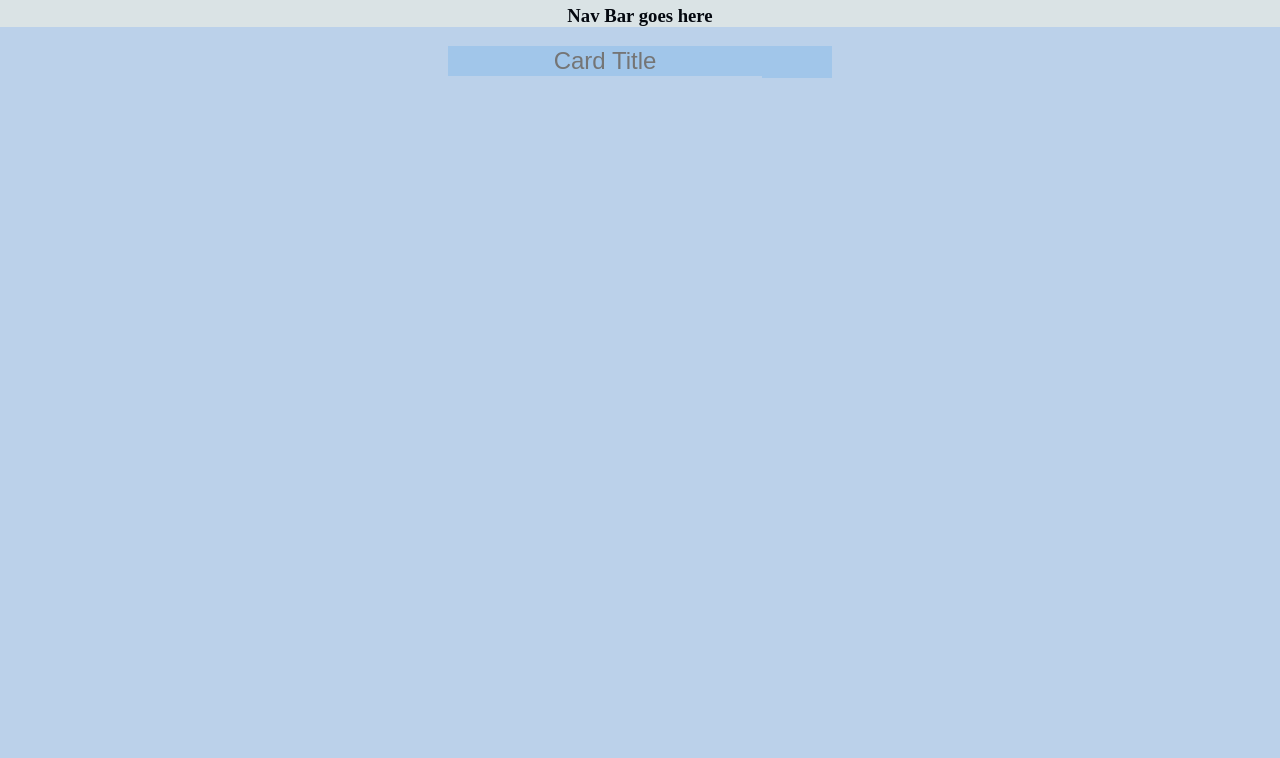
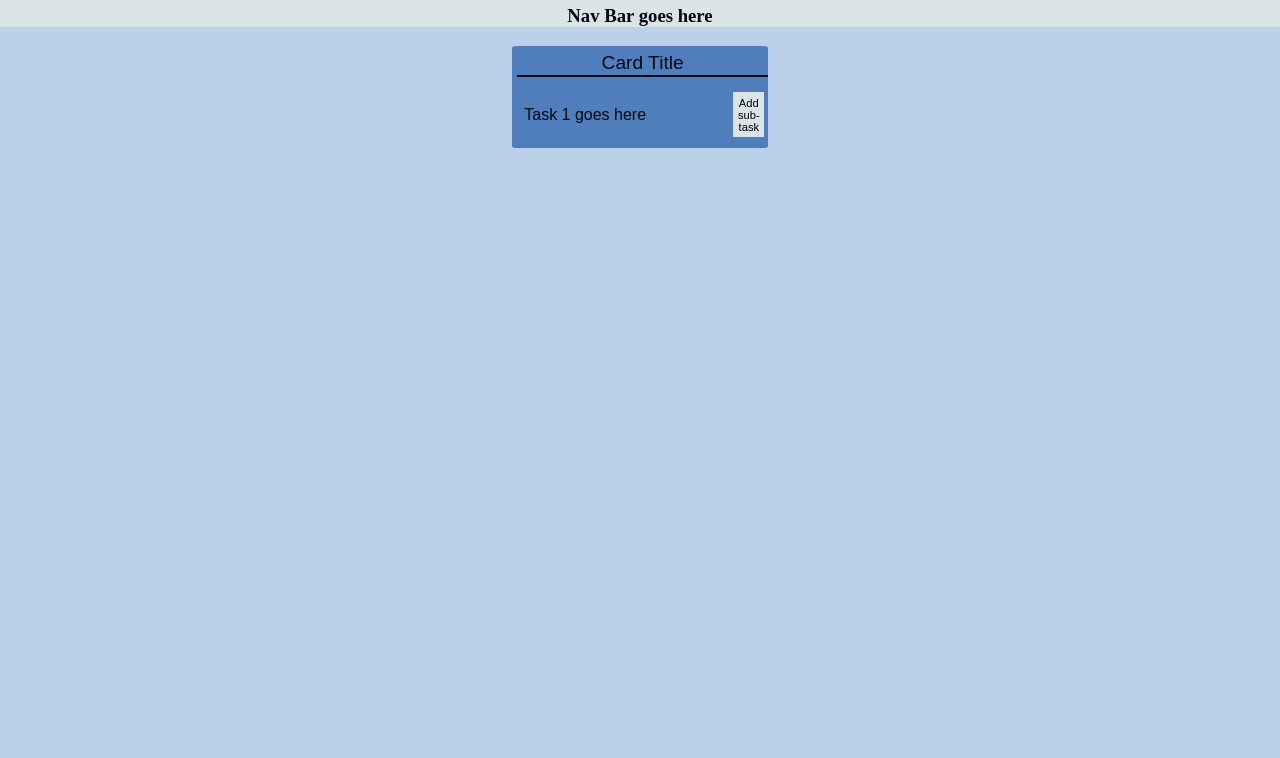
Before and after one commit to Jcait/todolist, a website built with webpack: page src/index.html in a window 1280 px wide. Shown: the part 42-800 px from the top of the page. Built offline with nearby package versions, Linux system fonts and the light colour scheme.

Commit message:
cleaned up files

```diff
--- /dev/null
+++ b/src/card.js
@@ -0,0 +1,14 @@
+import divAdd from "./divAdd"
+import cardTitle from "./cardTitle"
+import cardList from "./cardList"
+
+export default function card(content) {
+    const newCard = divAdd()
+    const cardTop = divAdd()
+    newCard.classList.add("card")
+    cardTop.classList.add("card-top")
+    content.appendChild(newCard)
+    newCard.appendChild(cardTop)
+    cardTitle(cardTop, "Card Title")
+    cardList(newCard)
+ }
--- /dev/null
+++ b/src/cardList.js
@@ -0,0 +1,14 @@
+import divAdd from "./divAdd"
+import cardTitle from "./cardTitle"
+import newBtn from "./newBtn"
+
+export default function cardList(card){
+    const div = divAdd()
+    div.classList.add("card-list")
+    const list = document.createElement("li")
+    div.appendChild(list)
+    card.appendChild(div)
+    cardTitle(list, "Task 1 goes here")
+    div.appendChild(newBtn())
+
+ }
--- /dev/null
+++ b/src/cardTitle.js
@@ -0,0 +1,8 @@
+export default function cardTitle(card, text)  {
+    const cardHeader = document.createElement("input")
+    cardHeader.type = "text"
+    cardHeader.placeholder = text
+    const title = card.appendChild(cardHeader)
+    title.innerText = text
+
+ }
--- /dev/null
+++ b/src/divAdd.js
@@ -0,0 +1,3 @@
+export default function divAdd() {
+    return document.createElement("div")
+ }
--- a/src/index.js
+++ b/src/index.js
@@ -1,23 +1,7 @@
 import "./style.css"
+import card from "./card"
 
 // DOM Selectors
 const content = document.querySelector(".content")
 
-
-const card = () => {
-    const div = document.createElement("div")
-    div.classList.add("card")
-    content.appendChild(div)
-    cardTitle(div, "Card Title")
- }
-
- const cardTitle = (card, text) => {
-    const cardHeader = document.createElement("input")
-    cardHeader.type = "text"
-    cardHeader.placeholder = text
-    const title = card.appendChild(cardHeader)
-    title.innerText = text
-
- }
-
-card()
+card(content)
--- /dev/null
+++ b/src/newBtn.js
@@ -0,0 +1,9 @@
+export default function newBtn() {
+    const btn = document.createElement("button")
+    btn.innerText = "Add sub-task"
+    btn.classList.add("sub-task")
+    btn.addEventListener("click", () => {
+        console.log("CLICK")
+    })
+    return btn
+ }
--- a/src/style.css
+++ b/src/style.css
@@ -12,6 +12,10 @@
 --columbia-blue: #bbd1eaff;
 --platinum: #dae3e5ff;
 
+}
+
+::placeholder {
+    color: var(--rich-black);
 }
 
 body {
@@ -30,18 +34,32 @@ h1 {
 
 input {
     border: none;
-    border-bottom: 2px solid var(--columbia-blue);
-    background-color: var(--powder-blue);
+    border-bottom: 2px solid var(--rich-black);
+    background-color: var(--glaucous);
     outline: none;
-    font-size: 24px;
+    font-size: 1.2rem;
     text-align: center;
+    margin: 2%;
 }
 
-.test > h3 {
-    font-size: 2rem;
-    margin-top: 0;
-    text-align: center;
+li {
+    list-style: none;
 }
+
+li > input {
+    border-bottom: none;
+    font-size: 1rem;
+    margin: 0;
+    text-align: left;
+}
+
+.sub-task {
+    font-size: .7rem;
+    background-color: var(--platinum);
+    padding: 2%;
+    border: none
+}
+
 
 .content {
     display: flex;
@@ -50,8 +68,17 @@ input {
 }
 
 .card {
-    background-color: var(--powder-blue);
-    width: 30%;
+    background-color: var(--glaucous);
+    width: 20%;
+    text-align: center;
+    display: flex;
+    flex-direction: column;
+    border-radius: 2%;
+}
 
-
+.card-list {
+    text-align: left;
+    margin: 4%;
+    display: flex;
+    align-items: center;
 }
```
